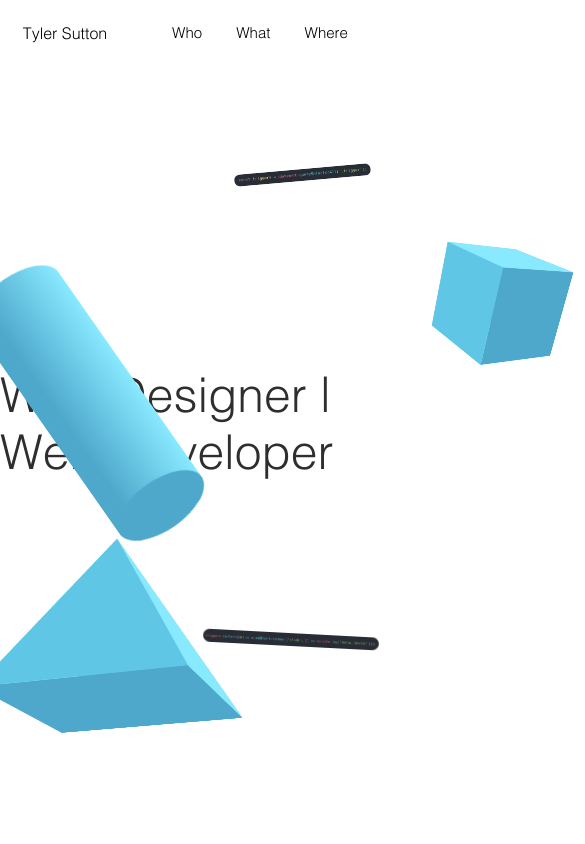
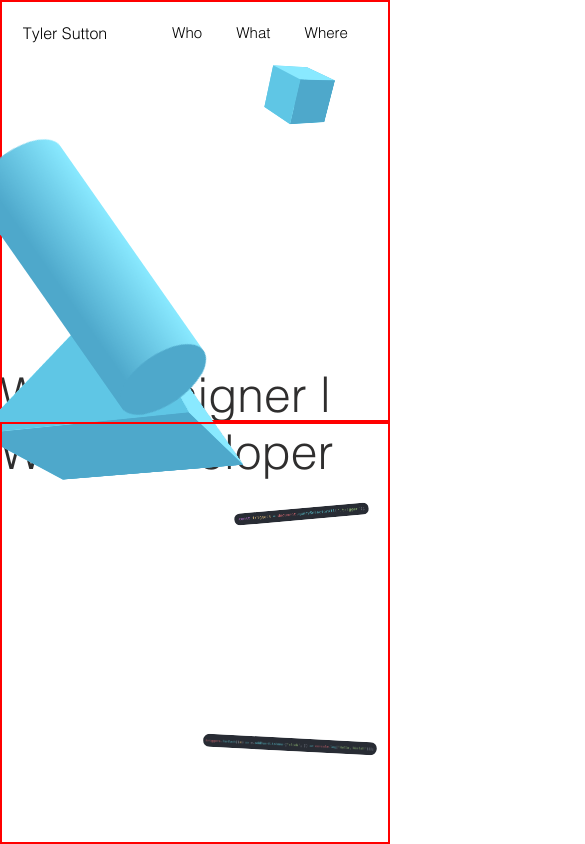
Before and after one commit to Tylers309/personal-site-revamp, a React (Create React App) app: page / in a window 390 px wide. Shown: the top 844 px of the page, 585 px wide, since content can reach past the window. Built offline with nearby package versions, Linux system fonts and the light colour scheme.

Commit message:
Added cube size on mobile

```diff
--- a/src/about/about.js
+++ b/src/about/about.js
@@ -79,7 +79,6 @@ const Wrapper = styled.div`
   height: 100%;
 
   position: relative;
-  border: 2px solid red;
 `;
 
 const AboutLeft = styled.div`
--- a/src/landing/cube/cube.css
+++ b/src/landing/cube/cube.css
@@ -14,9 +14,9 @@ body { font-family: sans-serif; }
   display: flex;
   justify-content: center;
 
-  top: 200px;
+  top: 10%;
 
-  left: 400px;
+  right: 10%;
 
     /* box-shadow: 0px 0px 8px 3px rgba(0, 0, 0, 0.2); */
 
@@ -42,7 +42,9 @@ body { font-family: sans-serif; }
   /* box-shadow: 0px 0px 8px 3px rgba(0, 0, 0, 0.2); */
 }
 
-.cube.show-front  { transform: translateZ(-50px) rotateY(40deg) rotateX(70deg); }
+
+
+
 
 .cube__face {
   position: absolute;
@@ -56,6 +58,8 @@ body { font-family: sans-serif; }
   text-align: center;
 }
 
+
+.cube.show-front  { transform: translateZ(-50px) rotateY(40deg) rotateX(70deg); }
 .cube__face--front  { background: #89E9FF; }
 .cube__face--right  { background: #5FC6E5; }
 .cube__face--back   { background: #89E9FF; }
@@ -71,3 +75,34 @@ body { font-family: sans-serif; }
 .cube__face--bottom { transform: rotateX(-90deg) translateZ(50px); }
 
 label { margin-right: 10px; }
+
+
+@media screen and (max-width: 768px) {
+  .scene {
+    width: 100px;
+    height: 100px;
+  }
+  .cube {
+    width: 50px;
+    height: 50px;
+  }
+
+  .cube__face {
+    width: 50px;
+    height: 50px;
+    line-height: 50px;
+  }
+
+  .cube.show-front  { transform: translateZ(-50px) rotateY(40deg) rotateX(70deg); }
+.cube__face--front  { transform: rotateY(  0deg) translateZ(25px); }
+.cube__face--right  { transform: rotateY( 90deg) translateZ(25px); }
+.cube__face--back   { transform: rotateY(180deg) translateZ(25px); }
+.cube__face--left   { transform: rotateY(-90deg) translateZ(25px); }
+.cube__face--top    { transform: rotateX( 90deg) translateZ(25px); }
+.cube__face--bottom { transform: rotateX(-90deg) translateZ(25px); }
+
+@keyframes spin {
+  from {transform: translateZ(-50px) rotateY(40deg) rotateX(70deg);}
+  to { transform: translateZ(-50px) rotateY(40deg) rotateX(430deg);}
+}
+}
--- a/src/landing/landing.js
+++ b/src/landing/landing.js
@@ -23,17 +23,25 @@ class Landing extends Component {
 
         <Navigation />
 
-        <Cube />
+        <LandingLeft>
 
-        <Pyramid />
+          <Cube />
 
-        <Cylinder />
+          <Pyramid />
+
+          <Cylinder />
+        </LandingLeft>
+
+        <LandingRight>
+          <TriggerImg src={trigger} alt="Tyler Sutton" />
+
+          <EventImg src={eventListener} alt="Tyler Sutton" />
+        </LandingRight>
+
 
         <Header />
 
-        <TriggerImg src={trigger} alt="Tyler Sutton" />
 
-        <EventImg src={eventListener} alt="Tyler Sutton" />
 
       </Wrapper>
 
@@ -52,6 +60,25 @@ const Wrapper = styled.div`
 
 `;
 
+
+
+const LandingLeft = styled.div`
+  height: 100%;
+  width: 50%;
+
+  border: 2px solid red;
+
+  position: relative;
+
+  float: left;
+
+  @media (max-width: 768px) {
+    height: 50%;
+    width: 100%;
+  }
+`;
+
+const LandingRight = styled(LandingLeft)``;
 const TriggerImg = styled.img`
   height: auto;
   max-width: 35%;
```
